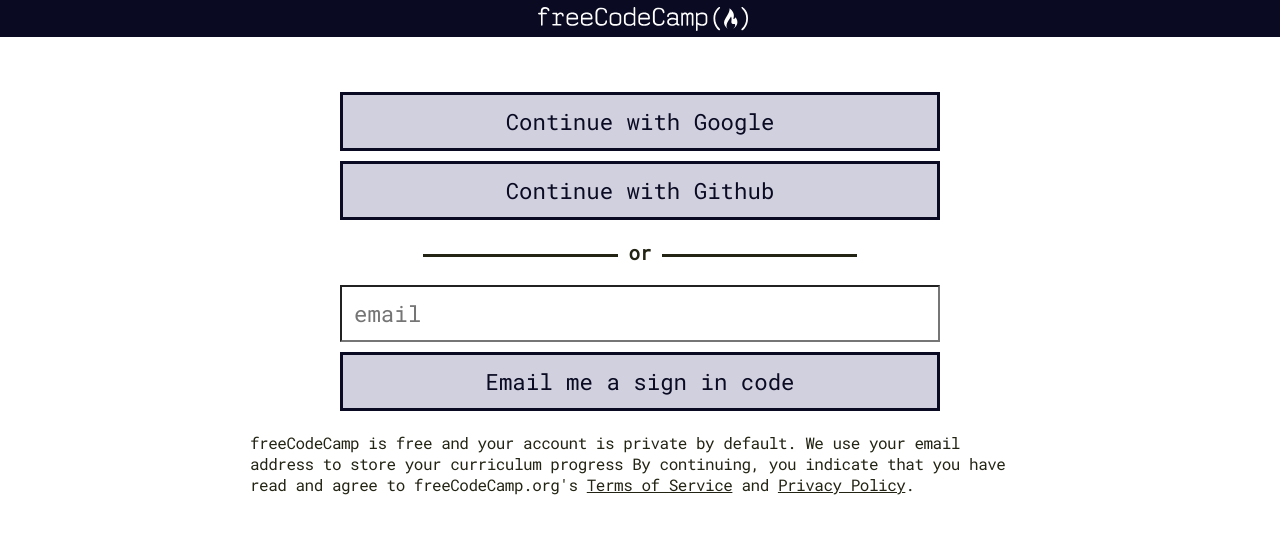
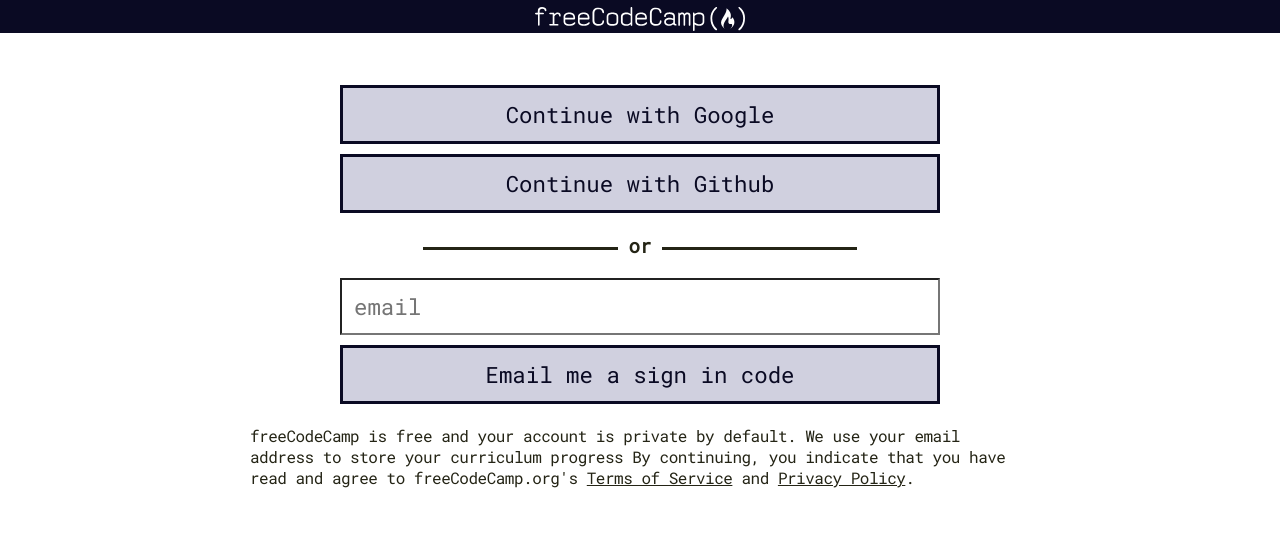
Before and after one commit to shubha360/fcc-sign-in-page, a plain HTML site: page index.html in a window 1280 px wide. Drawn offline with Linux system fonts and the light colour scheme.

Commit message:
logo positioning modified

```diff
--- a/index.html
+++ b/index.html
@@ -12,9 +12,7 @@
 	</head>
 	<body>
 		<div class="top">
-			<div class="img-middle">
-				<img id="logo" src="fcc_primary_large.svg" role="representation">
-			</div>
+			<img id="logo" src="fcc_primary_large.svg" role="representation">
 		</div>
 
 		<form>
--- a/styles.css
+++ b/styles.css
@@ -17,6 +17,11 @@ body {
 	width: 100%;
 	background-color: #0a0a23;
 	margin: 0;
+	position: fixed;
+	top: 0;
+	display: flex;
+	align-items: center;
+	justify-content: center;
 }
 
 #logo {
@@ -34,7 +39,7 @@ body {
 
 form {
 	width: 780px;
-	margin: 50px auto;
+	margin: 80px auto;
 	diplay: flex;
 	flex-wrap: wrap;
 }
```
